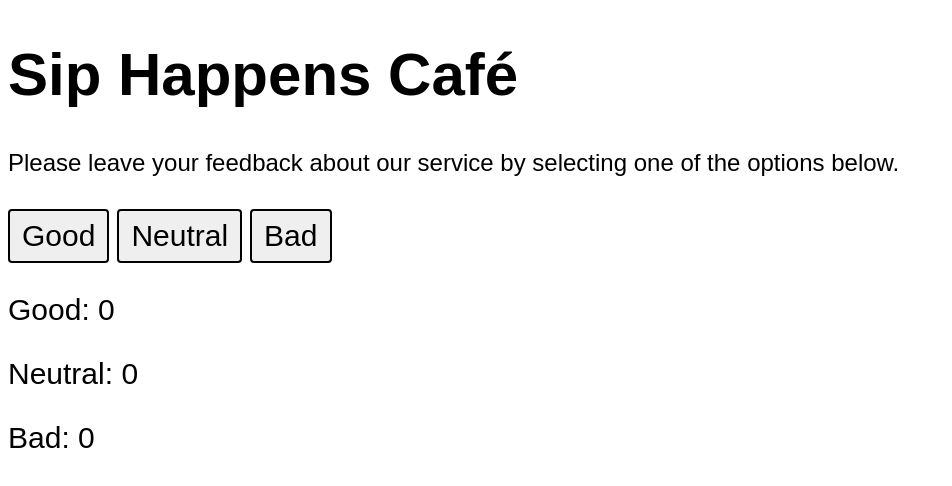
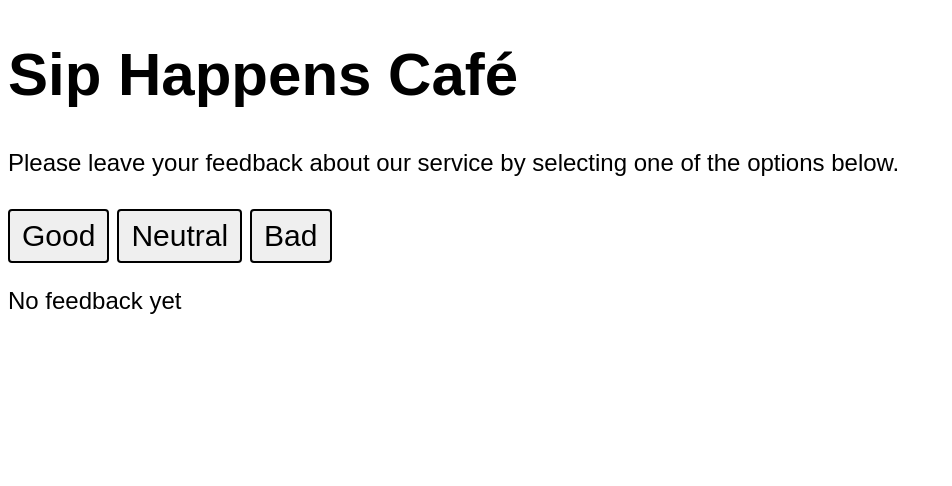
Before and after one commit to AistraViter/goit-react-hw-02, a React (Vite) app: page / in a window 1280 px wide. Shown: the top 486 px of the page, without its empty margins (0-952 px from the left). Built offline with nearby package versions, Linux system fonts and the light colour scheme.

Commit message:
Step 3 finished

```diff
--- a/src/components/App.jsx
+++ b/src/components/App.jsx
@@ -2,6 +2,7 @@ import { useState } from "react";
 import Description from "./Description/Description";
 import Options from "./Options/Options";
 import Feedback from "./Feedback/Feedback";
+import Notification from "./Notification/Notification";
 
 export default function App() {
   const [feedback, setFeedback] = useState({
@@ -31,21 +32,30 @@ export default function App() {
     }));
   };
 
-
+  const totalFeedback = feedback.good + feedback.neutral + feedback.bad;
 
   return (
     <>
       <Description />
       <Options
-      updateFeedbackGood={updateFeedbackGood}
-      updateFeedbackNeutral={updateFeedbackNeutral}
-      updateFeedbackBad={updateFeedbackBad}
+        updateFeedbackGood={updateFeedbackGood}
+        updateFeedbackNeutral={updateFeedbackNeutral}
+        updateFeedbackBad={updateFeedbackBad}
       />
+      <IsFeedback totalFeedback={totalFeedback} feedback={feedback} />
+    </>
+  );
+}
+
+const IsFeedback = ({ totalFeedback, feedback }) => {
+  if (totalFeedback > 0) {
+    return (
       <Feedback
         good={feedback.good}
         neutral={feedback.neutral}
         bad={feedback.bad}
       />
-    </>
-  );
-}
+    );
+  }
+  return <Notification />;
+};
--- /dev/null
+++ b/src/components/Notification/Notification.jsx
@@ -0,0 +1,13 @@
+import styles from "./Notification.module.css";
+
+const { notification } = styles;
+
+export default function Notification() {
+  return (
+    <div className={notification}>
+      <p>
+        No feedback yet
+      </p>
+    </div>
+  );
+}
--- /dev/null
+++ b/src/components/Notification/Notification.module.css
@@ -0,0 +1,4 @@
+.notification p {
+    font-family: Arial, Helvetica, sans-serif;
+    font-size: 24px;
+}
```
